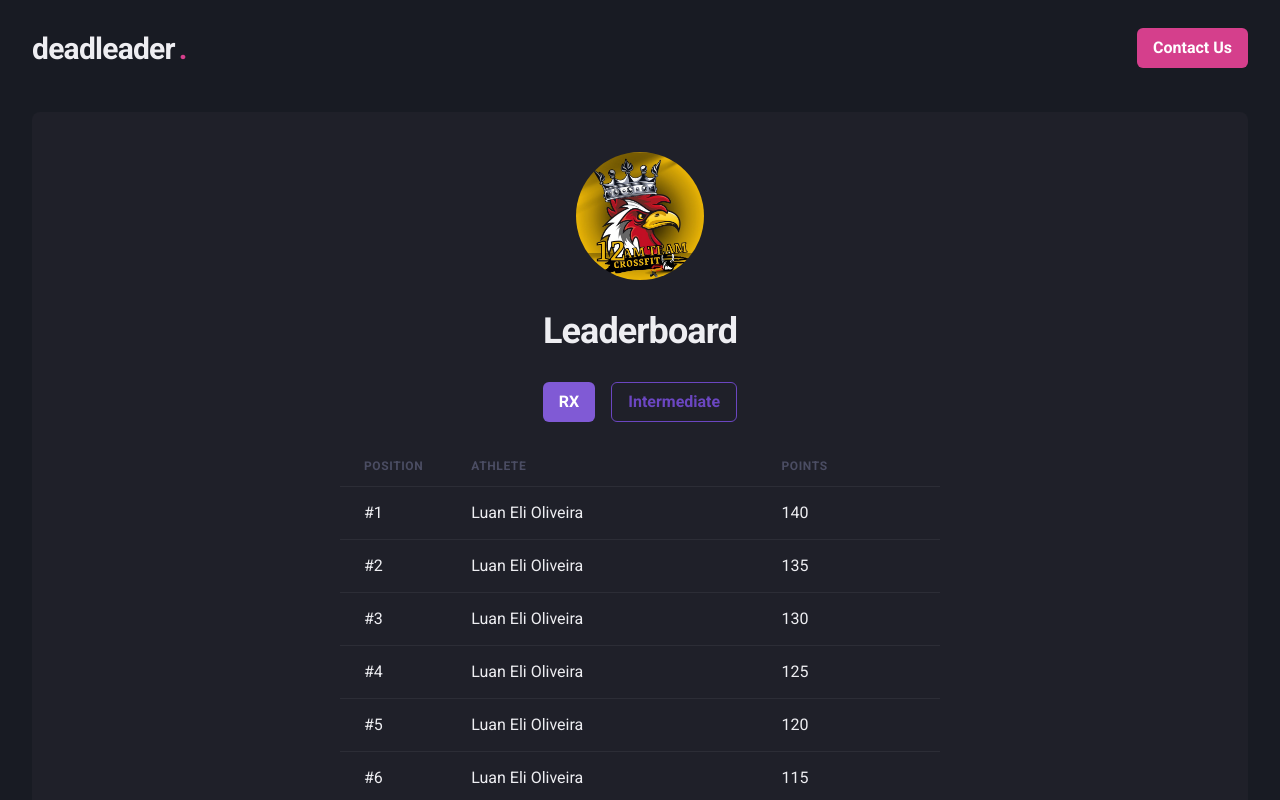
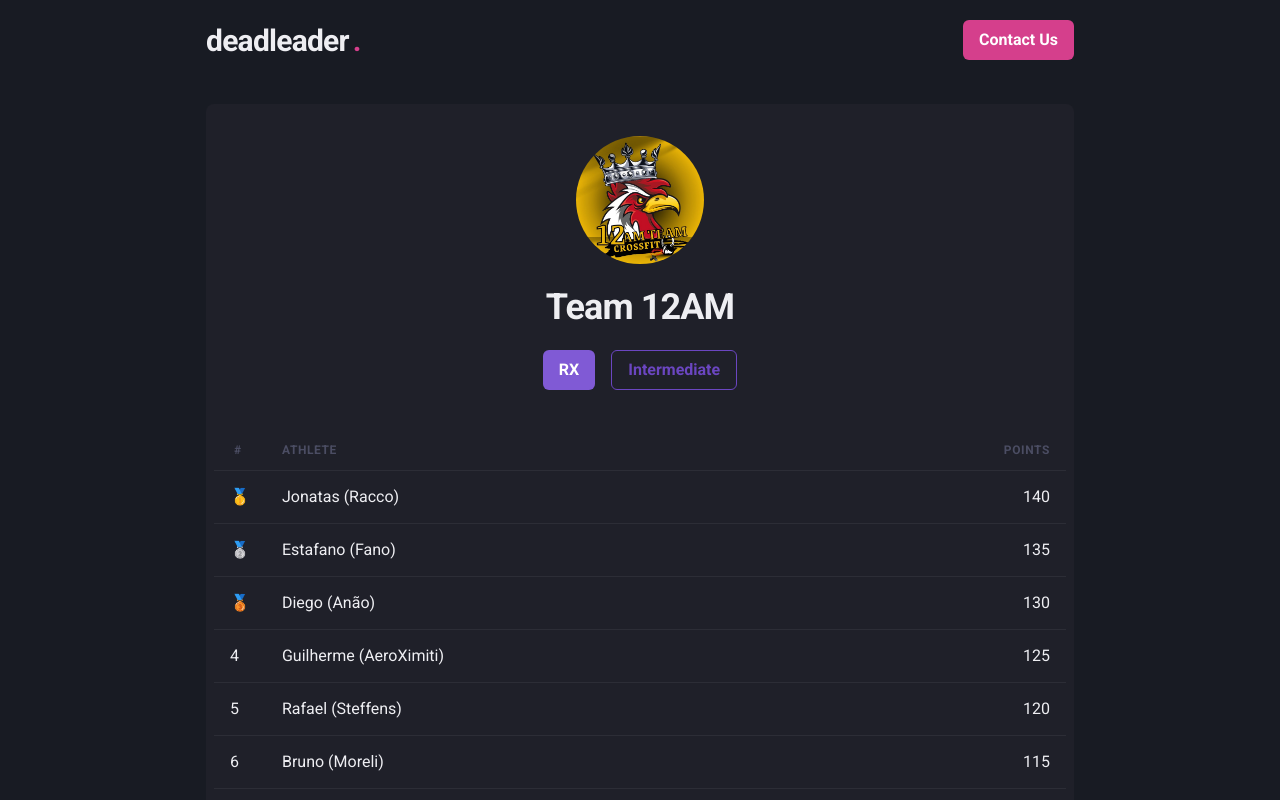
Before and after one commit to luanelioliveira/deadleader, a Next.js app: page / in a window 1280 px wide. Shown: the top 800 px of the page. Built offline with nearby package versions, Linux system fonts and the light colour scheme.

Commit message:
update leaderboard

```diff
--- a/src/components/Leaderboard/index.tsx
+++ b/src/components/Leaderboard/index.tsx
@@ -1,82 +1,156 @@
 import { useState } from "react";
 
-import { Avatar, Box, Button, Flex, Stack, Table, Tbody, Td, Text, Th, Thead, Tr } from "@chakra-ui/react";
+import {
+  Avatar,
+  Box,
+  Button,
+  Flex,
+  Stack,
+  Table,
+  Tbody,
+  Td,
+  Text,
+  Th,
+  Thead,
+  Tr,
+  useBreakpointValue,
+  VStack,
+} from "@chakra-ui/react";
 
-
-import team12Logo from '../../assets/team12.jpeg'
+import team12Logo from "../../assets/team12.jpeg";
 
 const players = [
-  { name: 'Luan Eli Oliveira', points: 140, categorie: 'rx' },
-  { name: 'Luan Eli Oliveira', points: 135, categorie: 'rx' },
-  { name: 'Luan Eli Oliveira', points: 130, categorie: 'rx' },
-  { name: 'Luan Eli Oliveira', points: 125, categorie: 'rx' },
-  { name: 'Luan Eli Oliveira', points: 120, categorie: 'rx' },
-  { name: 'Luan Eli Oliveira', points: 115, categorie: 'rx' },
-  { name: 'Luan Eli Oliveira', points: 110, categorie: 'rx' },
-  { name: 'Luan Eli Oliveira', points: 105, categorie: 'rx' },
-  { name: 'Luan Eli Oliveira', points: 100, categorie: 'rx' },
-  { name: 'Luan Eli Oliveira', points: 95, categorie: 'rx' },
-  { name: 'Luan Eli Oliveira', points: 90, categorie: 'rx' },
-  { name: 'Luan Eli Oliveira', points: 100, categorie: 'intermediate' },
-  { name: 'Luan Eli Oliveira', points: 90, categorie: 'intermediate' },
-  { name: 'Luan Eli Oliveira', points: 85, categorie: 'intermediate' },
-  { name: 'Luan Eli Oliveira', points: 80, categorie: 'intermediate' },
-  { name: 'Luan Eli Oliveira', points: 75, categorie: 'intermediate' },
-  { name: 'Luan Eli Oliveira', points: 70, categorie: 'intermediate' }
-]
+  { alias: "Racco", name: "Jonatas", points: 140, categorie: "rx" },
+  { alias: "Fano", name: "Estafano", points: 135, categorie: "rx" },
+  { alias: "Anão", name: "Diego", points: 130, categorie: "rx" },
+  { alias: "AeroXimiti", name: "Guilherme", points: 125, categorie: "rx" },
+  { alias: "Steffens", name: "Rafael", points: 120, categorie: "rx" },
+  { alias: "Moreli", name: "Bruno", points: 115, categorie: "rx" },
+  { alias: "Frank", name: "Rodrigo", points: 110, categorie: "rx" },
+  { alias: "Pepe", name: "Felipe", points: 105, categorie: "rx" },
+  { alias: "Show", name: "Bruno", points: 100, categorie: "rx" },
+  { alias: "Sagin", name: "Paula", points: 95, categorie: "rx" },
+  { alias: "Lari", name: "Larissa", points: 90, categorie: "rx" },
+  { alias: "Coach", name: "Luiz", points: 100, categorie: "rx" },
+  { alias: "Metal", name: "Camila", points: 90, categorie: "rx" },
+  { alias: "Kapoti", name: "Bruno", points: 85, categorie: "intermediate" },
+  { alias: "Delai", name: "Fran", points: 80, categorie: "intermediate" },
+  { alias: "Martineli", name: "Diego", points: 75, categorie: "intermediate" },
+  { alias: "Coach", name: "Michel", points: 70, categorie: "intermediate" },
+  { alias: "Desafio", name: "Rodrigo", points: 70, categorie: "intermediate" },
+  { alias: "Guima", name: "Guilherme", points: 70, categorie: "intermediate" },
+  { alias: "Delai", name: "Diogo", points: 70, categorie: "intermediate" },
+  { alias: "Silva", name: "Sabrina", points: 70, categorie: "intermediate" },
+  { alias: "Bandeira", name: "Aline", points: 70, categorie: "intermediate" },
+  {
+    alias: "CapotaAberta",
+    name: "João",
+    points: 70,
+    categorie: "intermediate",
+  },
+  { alias: "Bebidas", name: "Thiago", points: 70, categorie: "intermediate" },
+  { alias: "Alves", name: "Djozemara", points: 70, categorie: "intermediate" },
+  { alias: "Serjão", name: "Sergio", points: 70, categorie: "intermediate" },
+];
 
 export function Leaderboard() {
-  const [categorie, setCategorie] = useState('rx')
+  const isWideVersion = useBreakpointValue({
+    base: false,
+    lg: true,
+  });
 
-  const playersFiltred = players.filter((player) => player.categorie === categorie)
+  const [categorie, setCategorie] = useState("rx");
+
+  const playersFiltred = players.filter(
+    (player) => player.categorie === categorie
+  );
+
+  function formatName(fullName: string, alias: string) {
+    return fullName + " (" + alias + ")";
+  }
+
+  function formatPosition(position) {
+    if (position === 0) return "🥇";
+    if (position === 1) return "🥈";
+    if (position === 2) return "🥉";
+    return position + 1;
+  }
 
   return (
-    <Flex w="100%" align="center" direction="column" p={6}>
-
-      <Box mt={4}>
+    <VStack
+      align="stretch"
+      my={6}
+      maxWidth={900}
+      mx="auto"
+      bg="gray.800"
+      borderRadius={8}
+      spacing={2}
+    >
+      <Box>
+        <VStack spacing={4} p={8}>
+          <Box>
             <Avatar size="2xl" src={team12Logo.src} />
           </Box>
 
-      <Box mt={6}>
+          <Box>
             <Text fontSize="4xl" fontWeight="bold" letterSpacing="tight">
-          Leaderboard
+              Team 12AM
             </Text>
           </Box>
 
-      <Box mt={6}>
-        <Stack direction='row' spacing={4}>
-          <Button colorScheme='purple' variant={categorie === 'rx' ? 'solid' : 'outline'} onClick={() => { setCategorie('rx') }}>
+          <Box>
+            <Stack direction="row" spacing={4}>
+              <Button
+                colorScheme="purple"
+                variant={categorie === "rx" ? "solid" : "outline"}
+                onClick={() => {
+                  setCategorie("rx");
+                }}
+              >
                 RX
               </Button>
-          <Button colorScheme='purple' variant={categorie === 'intermediate' ? 'solid' : 'outline'} onClick={() => { setCategorie('intermediate') }}>
+              <Button
+                colorScheme="purple"
+                variant={categorie === "intermediate" ? "solid" : "outline"}
+                onClick={() => {
+                  setCategorie("intermediate");
+                }}
+              >
                 Intermediate
               </Button>
             </Stack>
           </Box>
+        </VStack>
+      </Box>
 
-      <Box mt={6} w="100%" minHeight={200} maxWidth={600}>
+      <Box px={2}>
         <Table colorScheme="whiteAlpha">
           <Thead>
             <Tr>
-              <Th w={4}>Position</Th>
-              <Th>Athlete</Th>
-              <Th>Points</Th>
+              <Th px={5}>#</Th>
+              <Th px={4} w="90%">
+                Athlete
+              </Th>
+              <Th px={4}>Points</Th>
             </Tr>
           </Thead>
           <Tbody>
             {playersFiltred.map((player, position) => {
               return (
                 <Tr>
-                  <Td><Text>#{position+1}</Text></Td>
-                  <Td><Text>{player.name}</Text></Td>
-                  <Td><Text>{player.points}</Text></Td>
+                  <Td px={4}>{formatPosition(position)}</Td>
+                  <Td px={4} w="90%">
+                    {formatName(player.name, player.alias)}
+                  </Td>
+                  <Td px={4} isNumeric>
+                    {player.points}
+                  </Td>
                 </Tr>
-              )
+              );
             })}
-
           </Tbody>
         </Table>
       </Box>
-    </Flex>
+    </VStack>
   );
 }
--- a/src/pages/index.tsx
+++ b/src/pages/index.tsx
@@ -1,26 +1,22 @@
-import { Avatar, Box, Button, Flex, Icon, Text, useBreakpointValue, VStack } from "@chakra-ui/react"
-import Link from "next/link";
+import { Box, Button, Flex } from "@chakra-ui/react";
+
 import { Logo } from "../components/Header/Logo";
 
 import { Leaderboard } from "../components/Leaderboard";
 
 export default function Home() {
   return (
-    <Flex direction="column">
-      <Flex as="header" w="100%" maxWidth={1480} h={20} mx="auto" mt={2} px={[6, 8]} align="center">
+    <Box px={4} w="100%" maxWidth={900} mx="auto">
+      <Flex as="header" h={20} align="center">
         <Logo />
         <Flex align="center" ml="auto">
           <Button as="a" colorScheme="pink">
-              Contact Us
+            Contact Us
           </Button>
         </Flex>
       </Flex>
 
-      <Flex w="100%" minHeight={300} maxWidth={1480} mx="auto" px={[6, 8]} py={6}>
-        <Flex w="100%" bg="gray.800" borderRadius={8}>
-          <Leaderboard />
-        </Flex>
-      </Flex>
-    </Flex>
-  )
+      <Leaderboard />
+    </Box>
+  );
 }
```
Lines whose indentation alone changed are shown as unchanged.
